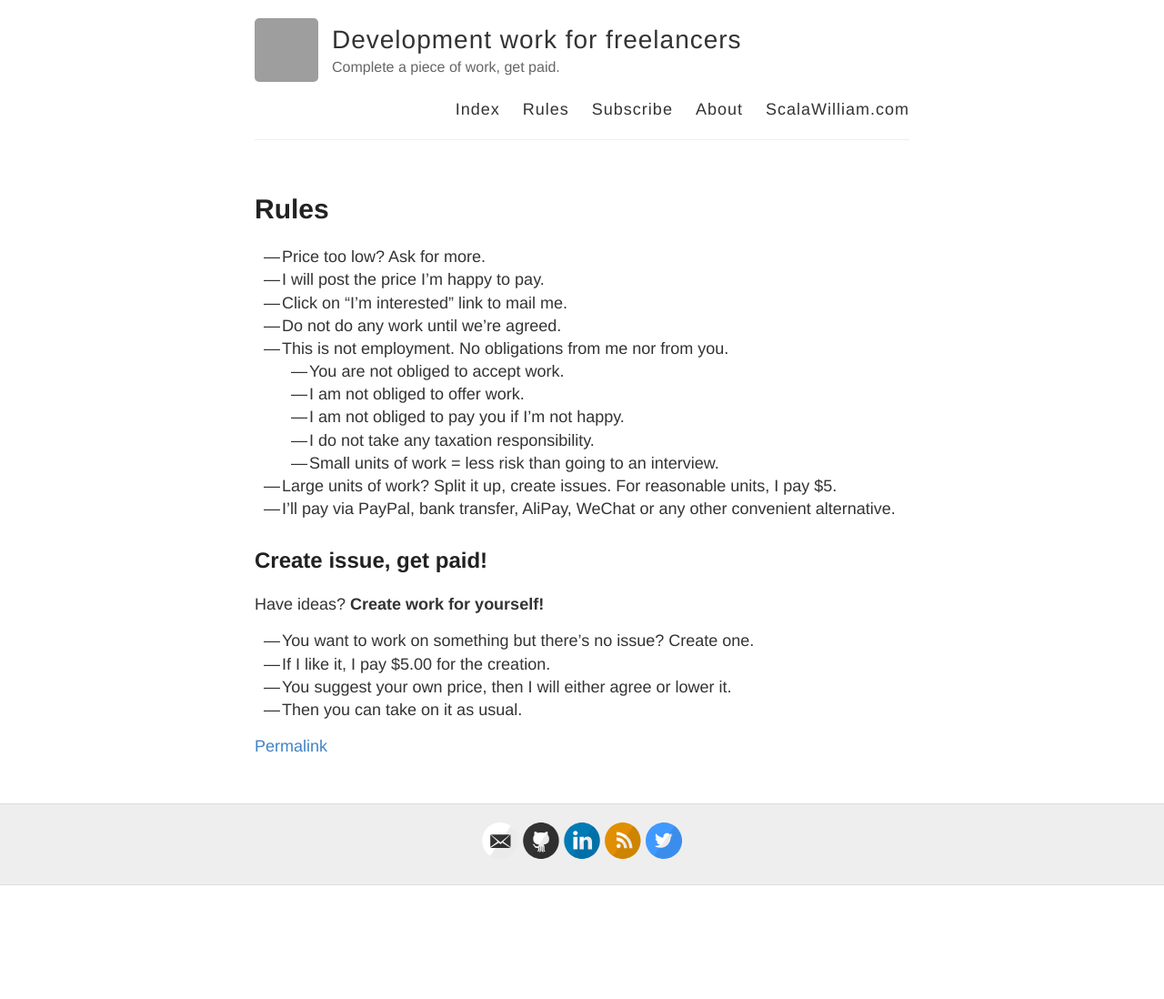
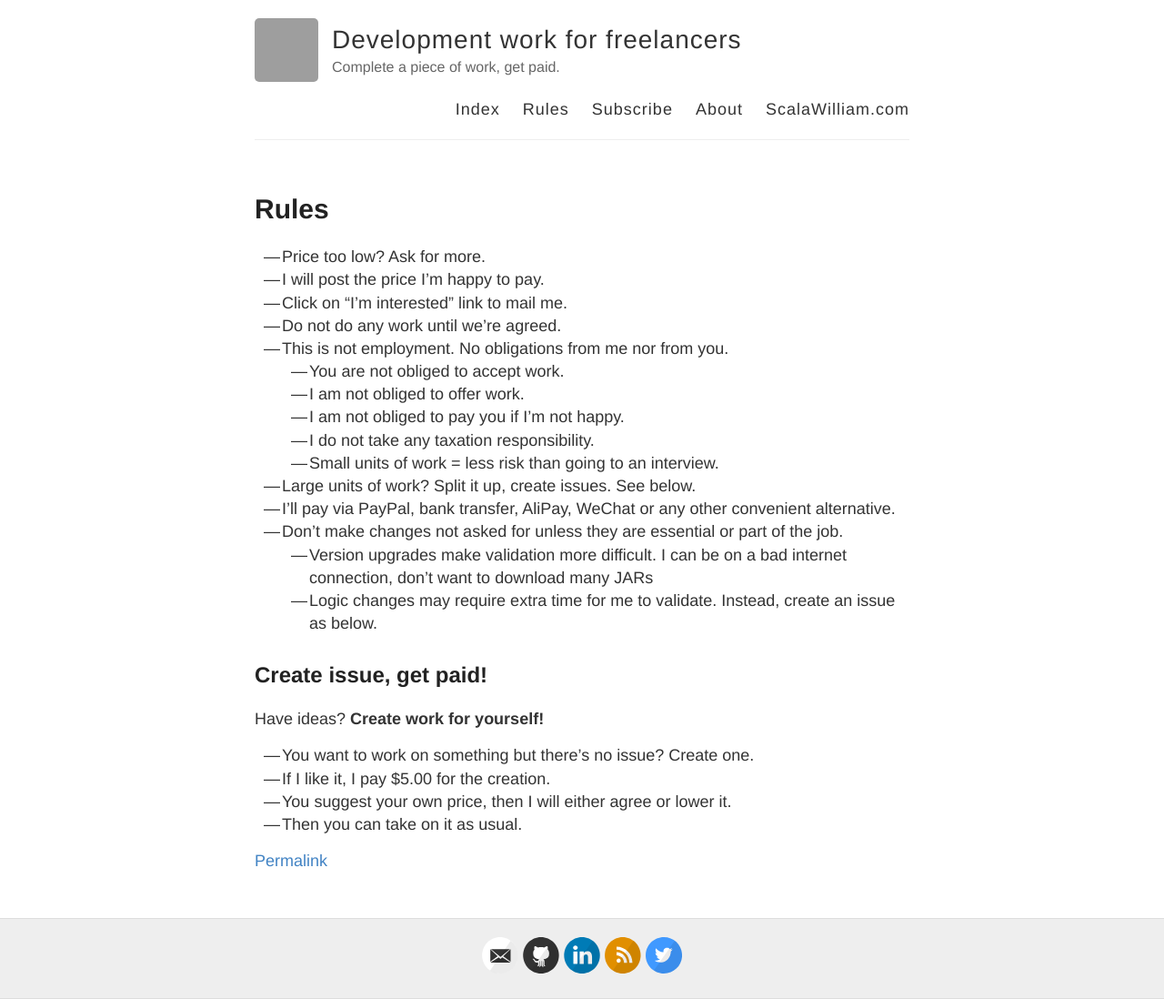
Before and after one commit to ScalaWilliam/Work, a Jekyll site: the page built from rules.md, in a window 1280 px wide. Shown: the whole page at 91% size. Built offline with Jekyll 4.4.1, drawn with Linux system fonts in a browser that asks for light colours; before the commit the page ends 973 px from its top, so only the background shows below that; grey boxes are pictures that could not be loaded.

Commit message:
Update rules.md

```diff
--- a/rules.md
+++ b/rules.md
@@ -14,8 +14,11 @@ permalink: /rules/
    - I am not obliged to pay you if I'm not happy.
    - I do not take any taxation responsibility.
    - Small units of work = less risk than going to an interview.
-- Large units of work? Split it up, create issues. For reasonable units, I pay $5.
+- Large units of work? Split it up, create issues. See below.
 - I'll pay via PayPal, bank transfer, AliPay, WeChat or any other convenient alternative.
+- Don't make changes not asked for unless they are essential or part of the job.
+  - Version upgrades make validation more difficult. I can be on a bad internet connection, don't want to download many JARs
+  - Logic changes may require extra time for me to validate. Instead, create an issue as below.
 
 ## Create issue, get paid!
 
```
